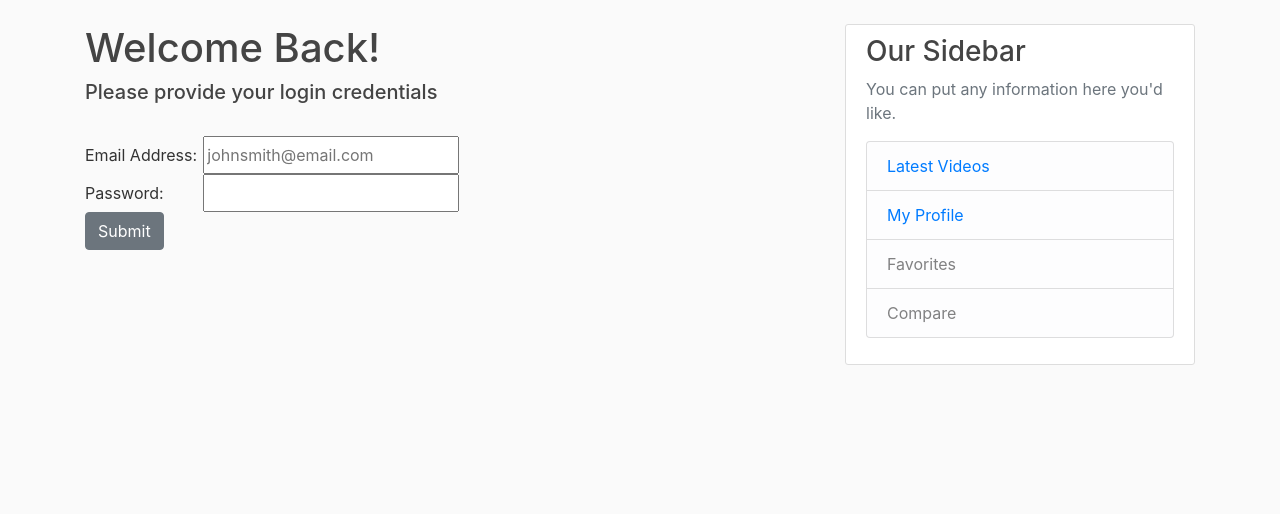
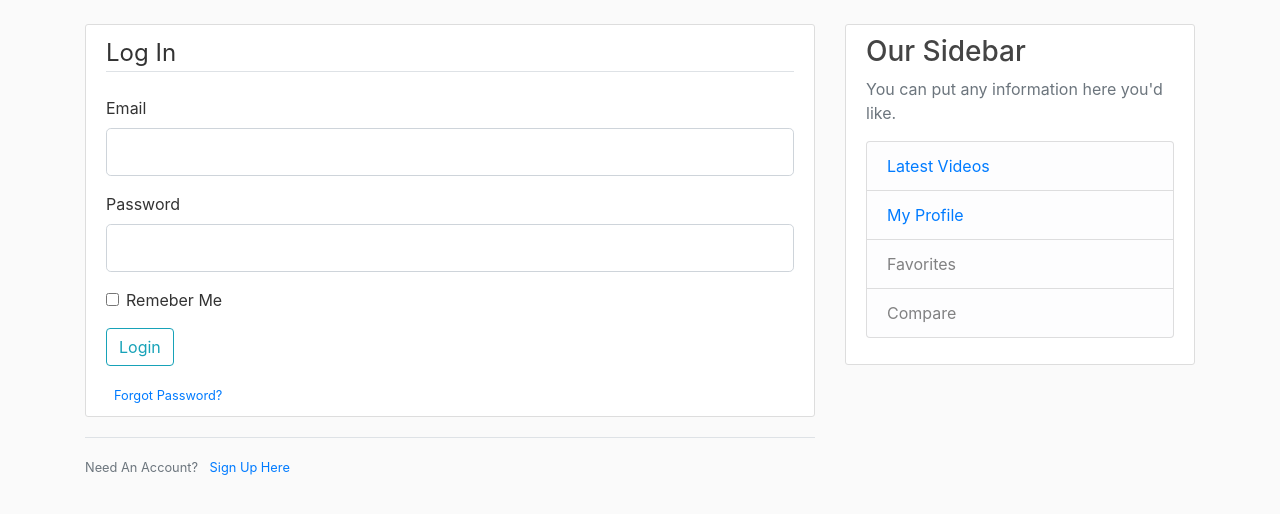
Before and after one commit to zxstewart/SoftDev_Project, a Flask app: page /login in a window 1280 px wide. Shown: the part 56-570 px from the top of the page. Run offline with Flask 2, Linux system fonts and the light colour scheme; some libraries are stand-ins or nearby versions.

Commit message:
updated login page to work with boostrap and flask POST

```diff
--- a/project-code/sportsApp.py
+++ b/project-code/sportsApp.py
@@ -37,9 +37,11 @@ def browse():
 @app.route('/register', methods=['GET','POST'])
 def register():
     form = RegistrationForm()
-    # if form.validate_on_submit():
-    #     flash(f'Account created for {form.username.data}!', 'success')
-    #     return redirect(url_for('home'))
+    #this will check if the form validated on POST
+    if form.validate_on_submit():
+        #using f string because variable is passed in: 'success' is boostrap class
+        flash(f'Account created for {form.username.data}!', 'success')
+        return redirect(url_for('home'))
     # #can also pass and recieve form info (this will be implemented later)
     return render_template('registerNew.html', title='Register', form=form)
 
--- a/project-code/templates/login.html
+++ b/project-code/templates/login.html
@@ -1,23 +1,56 @@
 {% extends "layout.html" %}
-<title>Log In</title>
 {% block content %}
-    <!--registration form-->
-  <h1>Welcome Back!</h1>
-  <h5>Please provide your login credentials</h5>
-  <br>
-  <form>
-    <div class="form-row">
-      <div class="col">
-          <div class="form-row">
-            <label for="input_email" class="col-sm-2 col-form-label">Email Address:</label>
-            <input type="text" name="input_email" placeholder="johnsmith@email.com" required="required">
+    <!--registration form: Updating to work with POST request-->
+    <div class="content-section">
+      <form method="POST" action="">
+          <!--Used for site safety-->
+          {{ form.hidden_tag() }}
+          <fieldset class="form-group">
+              <legend class="border-bottom mb-4">Log In</legend>
+              <div class="form-group">
+                  {{ form.email.label(class="form-control-label") }}
+                  {% if form.email.errors %}
+                  {{ form.email(class="form-control form-control-lg is-invalid") }}
+                  <div class = "invalid-feedback">
+                      {% for error in form.email.errors %}
+                          <span> {{ error }} </span>
+                      {% endfor %}
+                  </div>
+                  {% else %}
+                      {{ form.email(class="form-control form-control-lg ") }}
+                  {% endif %}
+              </div>
+              <div class="form-group">
+                  {{ form.password.label(class="form-control-label") }}
+                  {% if form.password.errors %}
+                  {{ form.password(class="form-control form-control-lg is-invalid") }}
+                  <div class = "invalid-feedback">
+                      {% for error in form.password.errors %}
+                          <span> {{ error }} </span>
+                      {% endfor %}
+                  </div>
+                  {% else %}
+                      {{ form.password(class="form-control form-control-lg ") }}
+                  {% endif %}
+              </div>
+              <div class="form-check">
+                  {{ form.remember(class="form-check-input") }}
+                  {{ form.remember.label(class="form-check-label") }}
+              </div>
+          </fieldset>
+          <div class = "form-group">
+              {{ form.submit(class="btn btn-outline-info") }}
           </div>
-          <div class="form-row">
-            <label for="input_pw" class="col-sm-2 col-form-label">Password:</label>
-            <input type="password" name="input_pw" id="pwd" required="required"><br>
-        </div>
-      </div>
-    </div>
-    <a href="/index" class="btn btn-secondary" role="button" id="submit_button">Submit</a>
-  </form>
+          <div>
+            <small class="text-muted ml-2">
+              <a href="#">Forgot Password?</a>
+            </small>
+          </div>
+      </form>
+  </div>
+  <div class="border-top pt-3">
+      <small class="text-muted">
+          Need An Account? <a class="ml-2" href="{{  url_for('register') }}">Sign Up Here</a>
+      </small>
+  </div>
 {% endblock content%}
```
